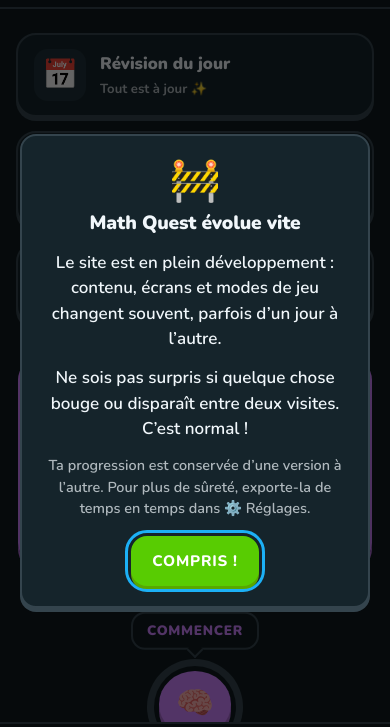
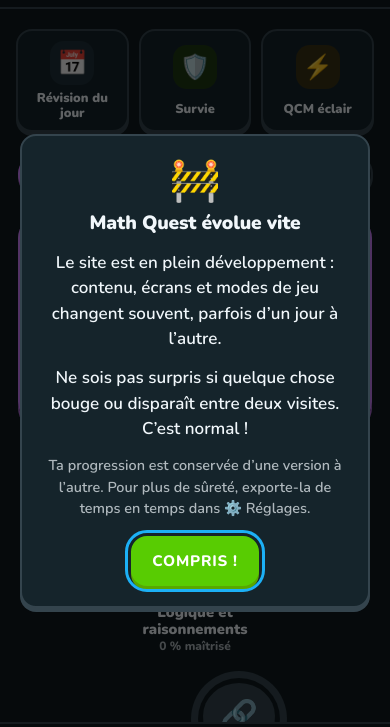
Before and after one commit to Lucky31001/math-quest, a website built with Vite: page index.html in a window 390 px wide. Shown: the part 51-778 px from the top of the page. Built offline with nearby package versions, Linux system fonts and the light colour scheme.

Commit message:
ux(accueil): matières en onglets nommés, modes en rangée compacte sur mobile
Co-Authored-By: Claude Opus 5.5 <noreply@anthropic.com>

```diff
--- a/src/styles/main.css
+++ b/src/styles/main.css
@@ -714,6 +714,57 @@ body[data-ecran='jouer'] .hud {
 
 .carte-action.revision.a-faire .carte-icone {
   background: #3d2c12;
+}
+
+/* Nombre d'éléments à revoir, en pastille sur l'icône de la révision */
+.carte-icone {
+  position: relative;
+}
+
+.carte-icone .compte {
+  position: absolute;
+  top: -6px;
+  right: -6px;
+  min-width: 22px;
+  height: 22px;
+  padding: 0 6px;
+  border-radius: 999px;
+  background: var(--orange);
+  color: #fff;
+  font-size: 0.75rem;
+  font-weight: 900;
+  line-height: 22px;
+  text-align: center;
+}
+
+/* Téléphone : les trois modes sur une seule rangée compacte, pour que la carte des chapitres arrive vite. */
+@media (max-width: 640px) {
+  .tableau-accueil {
+    grid-template-columns: repeat(3, 1fr);
+    gap: 10px;
+    margin: 4px 0 20px;
+  }
+  .tableau-accueil .carte-action {
+    grid-template-columns: 1fr;
+    justify-items: center;
+    row-gap: 6px;
+    padding: 10px 6px;
+    border-radius: 16px;
+    text-align: center;
+  }
+  .tableau-accueil .carte-action .carte-icone {
+    grid-row: auto;
+    width: 44px;
+    height: 44px;
+    font-size: 1.5rem;
+  }
+  .tableau-accueil .carte-action strong {
+    font-size: 0.8rem;
+    line-height: 1.15;
+  }
+  .tableau-accueil .carte-action > span:last-child {
+    display: none;
+  }
 }
 
 .carte-action.survie .carte-icone {
@@ -2953,31 +3004,48 @@ body:has(.pied) .haut-de-page {
   background: #fff;
 }
 
-/* Points : le point actif s'allonge et prend la couleur de la matière */
+/* Onglets des matières (au-dessus des diapos) : emblème + nom, à la couleur de la matière quand actif */
 .points {
   display: flex;
-  justify-content: center;
   gap: 8px;
-  margin: 6px 0 4px;
+  margin: 0 0 12px;
+  padding: 2px 2px 6px;
+  overflow-x: auto;
+  scrollbar-width: none;
+}
+
+.points::-webkit-scrollbar {
+  display: none;
 }
 
 .point {
   --couleur: var(--texte-pale);
-  width: 10px;
-  height: 10px;
-  padding: 0;
-  border: 0;
+  --couleur-fonce: var(--bord);
+  display: inline-flex;
+  flex: none;
+  align-items: center;
+  gap: 6px;
+  min-height: 40px;
+  padding: 6px 14px;
+  border: 2px solid var(--bord);
   border-radius: 999px;
-  background: var(--bord);
+  background: var(--surface);
+  box-shadow: 0 3px 0 var(--bord);
+  color: var(--texte-doux);
+  font: 800 0.9rem var(--police);
+  white-space: nowrap;
   cursor: pointer;
   transition:
-    width 0.25s,
-    background 0.25s;
+    background 0.2s,
+    border-color 0.2s,
+    color 0.2s;
 }
 
 .point.actif {
-  width: 28px;
+  border-color: var(--couleur);
   background: var(--couleur);
+  box-shadow: 0 3px 0 var(--couleur-fonce);
+  color: #fff;
 }
 
 /* Flèches (souris) : posées sur les bords de la diapo, cachées sur écran tactile */
@@ -3026,7 +3094,8 @@ body:has(.pied) .haut-de-page {
     transform: scale(1.08);
   }
   .point:not(.actif):hover {
-    background: var(--texte-pale);
+    border-color: var(--couleur);
+    color: var(--texte);
   }
 }
 
--- a/src/ui/screens/accueil.ts
+++ b/src/ui/screens/accueil.ts
@@ -27,7 +27,7 @@ export function ecranAccueil(main: HTMLElement): void {
       h(
         'a',
         { class: `carte-action revision ${nbQ + nbF ? 'a-faire' : ''}`, href: '#/revision' },
-        h('span', { class: 'carte-icone' }, '📅'),
+        h('span', { class: 'carte-icone' }, '📅', nbQ + nbF ? h('span', { class: 'compte', 'aria-hidden': 'true' }, String(nbQ + nbF)) : null),
         h('strong', null, 'Révision du jour'),
         h('span', null, nbQ + nbF ? `${nbQ} question(s) et ${nbF} flashcard(s) à revoir` : 'Tout est à jour ✨'),
       ),
@@ -144,11 +144,17 @@ function creerCarrousel(niveau: Niveau, initiale: string, surChoix: (id: string)
   });
 
   const piste = h('div', { class: 'piste', tabindex: '0', 'aria-label': 'Matières (flèches gauche / droite pour changer)' }, diapos);
+  // Onglets nommés (au-dessus des diapos) : on voit d'emblée toutes les matières.
   const points = h(
     'div',
     { class: 'points', role: 'tablist', 'aria-label': 'Choisir une matière', hidden: matieres.length < 2 },
     matieres.map((m, i) =>
-      h('button', { type: 'button', role: 'tab', class: 'point', style: styleMatiere(m), 'aria-label': m.nom, title: m.nom, onclick: () => aller(i) }),
+      h(
+        'button',
+        { type: 'button', role: 'tab', class: 'point', style: styleMatiere(m), onclick: () => aller(i) },
+        h('span', { 'aria-hidden': 'true' }, m.embleme),
+        m.nom,
+      ),
     ),
   );
   const fleche = (sens: -1 | 1) =>
@@ -168,6 +174,9 @@ function creerCarrousel(niveau: Niveau, initiale: string, surChoix: (id: string)
       p.classList.toggle('actif', k === i);
       p.setAttribute('aria-selected', String(k === i));
     });
+    // Onglet actif visible dans la rangée (qui défile sur un téléphone).
+    const onglet = points.children[i] as HTMLElement | undefined;
+    points.scrollTo?.({ left: (onglet?.offsetLeft ?? 0) - points.offsetLeft - 16, behavior: 'smooth' });
     diapos.forEach((d, k) => d.classList.toggle('actif', k === i));
     precedente.disabled = i === 0;
     suivante.disabled = i === matieres.length - 1;
@@ -201,7 +210,12 @@ function creerCarrousel(niveau: Niveau, initiale: string, surChoix: (id: string)
   });
 
   activer(actif);
-  const el = h('div', { class: 'carrousel', 'aria-roledescription': 'carrousel', 'aria-label': `Matières — ${niveau.nom}` }, matieres.length > 1 ? precedente : null, piste, matieres.length > 1 ? suivante : null, points);
+  const el = h(
+    'div',
+    { class: 'matieres' },
+    points,
+    h('div', { class: 'carrousel', 'aria-roledescription': 'carrousel', 'aria-label': `Matières — ${niveau.nom}` }, matieres.length > 1 ? precedente : null, piste, matieres.length > 1 ? suivante : null),
+  );
   // Position initiale sans animation, une fois l'élément dans la page.
   return { el, placer: () => requestAnimationFrame(() => aller(actif, false)) };
 }
```
